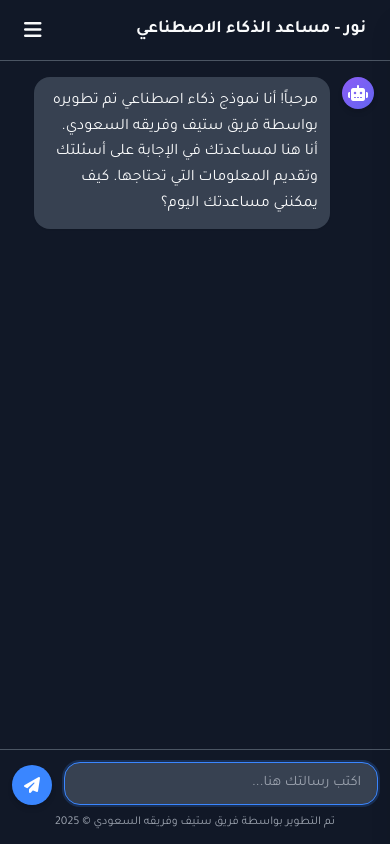
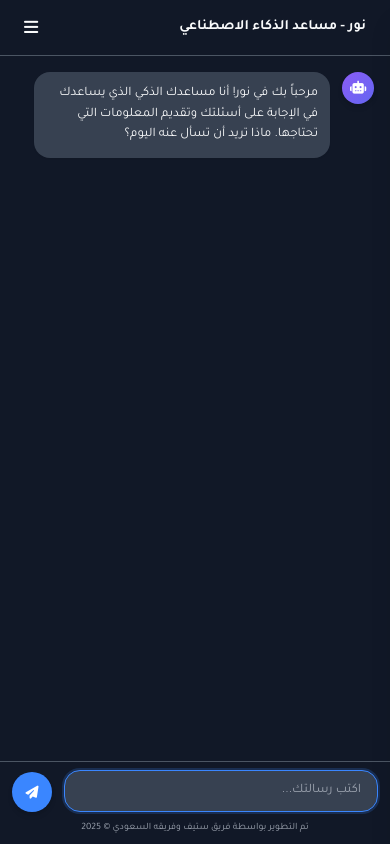
Before and after one commit to Abdualzizsm/noor, a Flask app: page / in a window 390 px wide. Run offline with Flask 3, Linux system fonts and the light colour scheme.

Commit message:
تحسين استجابة التطبيق للأجهزة المختلفة وتعديل الرسالة الترحيبية

```diff
--- a/static/css/style.css
+++ b/static/css/style.css
@@ -45,6 +45,11 @@
     --transition-fast: all 0.2s ease;
     --transition-normal: all 0.3s ease;
     --transition-slow: all 0.5s ease;
+
+    /* إعدادات الشاشة للأجهزة المختلفة */
+    --sidebar-width-desktop: 280px;
+    --sidebar-width-tablet: 240px;
+    --sidebar-width-mobile: 280px;
 }
 
 /* إعادة تعيين */
@@ -52,6 +57,12 @@
     margin: 0;
     padding: 0;
     box-sizing: border-box;
+}
+
+html {
+    font-size: 16px;
+    height: 100%;
+    width: 100%;
 }
 
 body {
@@ -454,17 +467,40 @@ body {
 }
 
 /* تحسينات للجوال */
+@media (max-width: 1200px) {
+    html {
+        font-size: 15px;
+    }
+}
+
 @media (max-width: 1024px) {
+    html {
+        font-size: 14px;
+    }
+
     .app-container {
-        grid-template-columns: 240px 1fr;
+        grid-template-columns: var(--sidebar-width-tablet) 1fr;
     }
 
     .chat-header h1 {
         font-size: 1.25rem;
     }
+
+    .new-chat-button span {
+        font-size: 0.85rem;
+    }
+
+    .user-avatar {
+        width: 36px;
+        height: 36px;
+    }
 }
 
 @media (max-width: 768px) {
+    html {
+        font-size: 14px;
+    }
+
     .app-container {
         grid-template-columns: 1fr;
     }
@@ -493,17 +529,25 @@ body {
     .input-area {
         padding: var(--spacing-md);
     }
+
+    .message {
+        max-width: 92%;
+    }
 }
 
 /* تحسينات خاصة للآيفون */
 @media (max-width: 480px) {
+    html {
+        font-size: 13px;
+    }
+
     .chat-header h1 {
         font-size: 1.1rem;
     }
 
     #user-input {
         padding: var(--spacing-md) var(--spacing-lg);
-        font-size: 0.9rem;
+        font-size: 1rem;
     }
 
     .send-button {
@@ -522,6 +566,32 @@ body {
 
     .message {
         max-width: 95%;
+    }
+
+    .input-area {
+        padding: var(--spacing-sm) var(--spacing-md);
+    }
+}
+
+/* تحسينات خاصة للشاشات الصغيرة جداً */
+@media (max-width: 360px) {
+    html {
+        font-size: 12px;
+    }
+
+    .chat-header h1 {
+        font-size: 1rem;
+        white-space: nowrap;
+        overflow: hidden;
+        text-overflow: ellipsis;
+    }
+
+    .message {
+        max-width: 98%;
+    }
+
+    .sidebar {
+        width: 85vw;
     }
 }
 
--- a/templates/index.html
+++ b/templates/index.html
@@ -73,7 +73,7 @@
                             </div>
                             <div class="message-bubble">
                                 <div class="message-text">
-                                    <p>مرحباً! أنا نموذج ذكاء اصطناعي تم تطويره بواسطة فريق ستيف وفريقه السعودي. أنا هنا لمساعدتك في الإجابة على أسئلتك وتقديم المعلومات التي تحتاجها. كيف يمكنني مساعدتك اليوم؟</p>
+                                    <p>مرحباً بك في نور! أنا مساعدك الذكي الذي يساعدك في الإجابة على أسئلتك وتقديم المعلومات التي تحتاجها. ماذا تريد أن تسأل عنه اليوم؟</p>
                                 </div>
                             </div>
                         </div>
```
Also changed, not shown: other parts of static/css/style.css (+4 -2 lines), static/js/script.js (+78 -1 lines).
